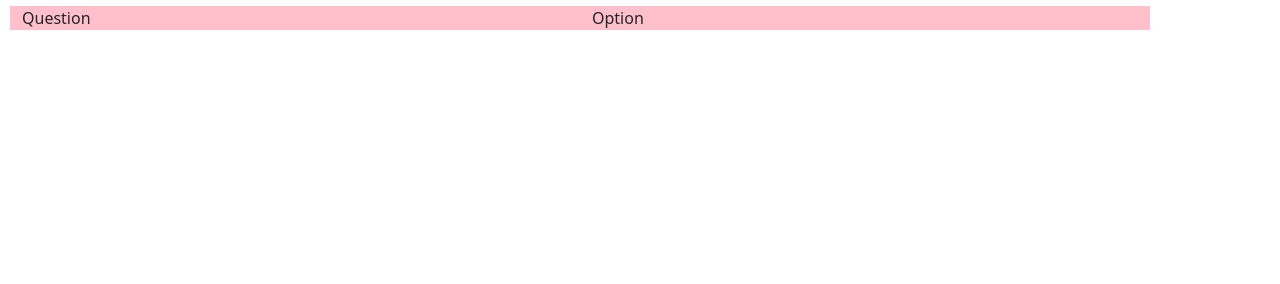
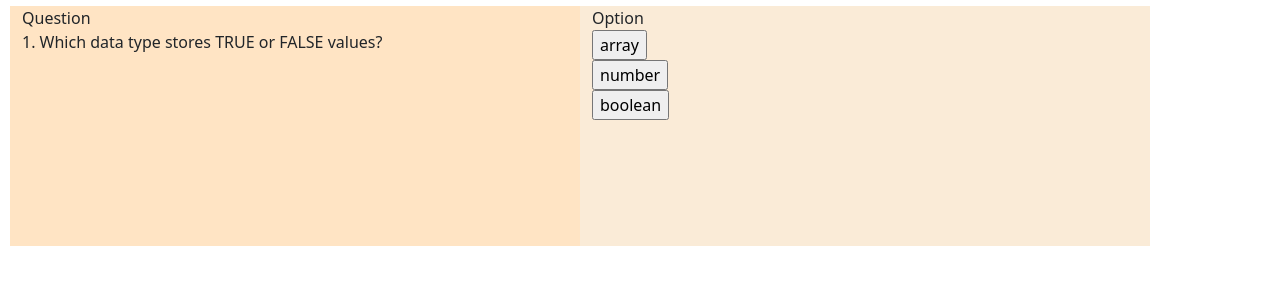
Before and after one commit to hyep2/HyeWonPark-Week2-Homework2, a plain HTML site: page index.html in a window 1280 px wide. Both pictures are taken after a click on the button "Start". Shown: the part 98-382 px from the top of the page. Drawn offline with nearby package versions, Linux system fonts and the light colour scheme.

Commit message:
added all quiz questions and answers

```diff
--- a/index.html
+++ b/index.html
@@ -18,24 +18,33 @@
 <body>
   <header>
     <h1>Code Quiz</h1>
-    <button type="button" class="btn btn-success">Start</button>
+    <button type="button" class="btn btn-success" id="start">Start</button>
   </header>
 
-  <div class="container hidden">
+  <!-- this is the container consisting of question and answer choices aka option -->
+  <div class="container" >
     <div class="row">
-      <div class="col">
+      <div class="col one">
         Question
         <div id="question"></div>
       </div>
 
-      <div class="col">
+      <div class="col two">
         Option
-        <div id="option"></div>
+        <div class="optionButtons">
+          <input type="button" value="" class="optionClass" id="myButton1"></input>
+          <br>
+          <input type="button" value="" class="optionClass"id="myButton2"></input>
+          <br>
+          <input type="button" value="" class="optionClass" id="myButton3"></input>
+        </div>
+
       </div>
-
     </div>
   </div>
 
+  <!-- a statement will appear if user chooses WRONG answer -->
+  <div id="verifyAnswer"></div>
 
 
   <script src="https://cdn.jsdelivr.net/npm/bootstrap@5.0.2/dist/js/bootstrap.bundle.min.js"
--- a/script.js
+++ b/script.js
@@ -1,20 +1,83 @@
 //creating object of questions,options,and answers
 let questionSet = [
   {
-    question: 'Which data type stores TRUE or FALSE values?';
-    options: ['array', 'number', 'boolean'];
-    answer: 'boolean';
-  }
-
-      {
-    question: 'String values must be enclosed in ______?';
-    options: ['brackets', 'quotes', 'semicolon'];
-    answer: 'quotes';
-  }
-
-      {
-    question: 'Which data type stores TRUE or FALSE values?';
-    options: ['array', 'number', 'boolean'];
-    answer: 'boolean';
+    question: '1. Which data type stores TRUE or FALSE values?',
+    option: ['array', 'number', 'boolean'],
+    answer: 'boolean'
+  },
+  {
+    question: '2. String values must be enclosed in ______?',
+    option: ['brackets', 'quotes', 'semicolon'],
+    answer: 'quotes'
+  },
+  {
+    question: '3. Which of the following is not a common way to declare variables anymore?',
+    option: ['let', 'var', 'const'],
+    answer: 'var'
   }
 ]
+
+
+//if start button pressed, then container (containing the question/options) appear
+document.getElementById('start').addEventListener('click', event => {
+  event.preventDefault();
+  document.querySelector('.container').style.visibility = 'visible';
+  takeQuiz();
+})
+
+
+let questionNumber = 0;
+function takeQuiz() {
+  //will display first question
+  document.getElementById('question').textContent = questionSet[questionNumber].question;
+  //will display answerchoices
+  document.getElementById('myButton1').value = questionSet[questionNumber].option[0]
+  document.getElementById('myButton2').value = questionSet[questionNumber].option[1]
+  document.getElementById('myButton3').value = questionSet[questionNumber].option[2]
+
+
+  //checking for each answer choice
+  document.getElementById('myButton1').addEventListener('click', event => {
+    if (questionSet[questionNumber].option[0] === questionSet[questionNumber].answer) {
+      nextQuestion();
+    }
+    else {
+      document.getElementById('verifyAnswer').innerHTML = "WRONG, TRY AGAIN!"
+    }
+
+  })
+  document.getElementById('myButton2').addEventListener('click', event => {
+    if (questionSet[questionNumber].option[1] === questionSet[questionNumber].answer) {
+      nextQuestion();
+    }
+    else {
+      document.getElementById('verifyAnswer').innerHTML = "WRONG, TRY AGAIN!"
+    }
+
+  })
+  document.getElementById('myButton3').addEventListener('click', event => {
+    if (questionSet[questionNumber].option[2] === questionSet[questionNumber].answer) {
+      nextQuestion();
+    }
+    else {
+      document.getElementById('verifyAnswer').innerHTML = "WRONG, TRY AGAIN!"
+    }
+
+  })
+}
+
+//will move onto next question if user gets it right
+function nextQuestion() {
+  //gets rid of the 'wrong answer' sign from the previous question
+  document.getElementById('verifyAnswer').innerHTML = "";
+  questionNumber = questionNumber + 1;
+  //if it is at the last question, will display final score
+  if (questionNumber > 2) {
+    return; //need to call fxn that will go to game over page
+  }
+  takeQuiz();
+}
+
+function gameOver() {
+
+}
--- a/style.css
+++ b/style.css
@@ -2,13 +2,27 @@ header {
   margin-left: 2rem;
 }
 
-.hidden {
-  /* display:none; */
+
+
+.container {
+  visibility: hidden;
+  margin-left: 10px;
+  margin-top: 10px;
 
 }
 
-.container {
-  background-color: pink;
-  margin-left: 10px;
-  margin-top: 10px;
+.one {
+  background-color: bisque;
+  height: 15rem;
+
 }
+
+.two {
+  background-color: antiquewhite;
+  height: 15rem;
+}
+
+.optionButtons {
+
+
+}
```
